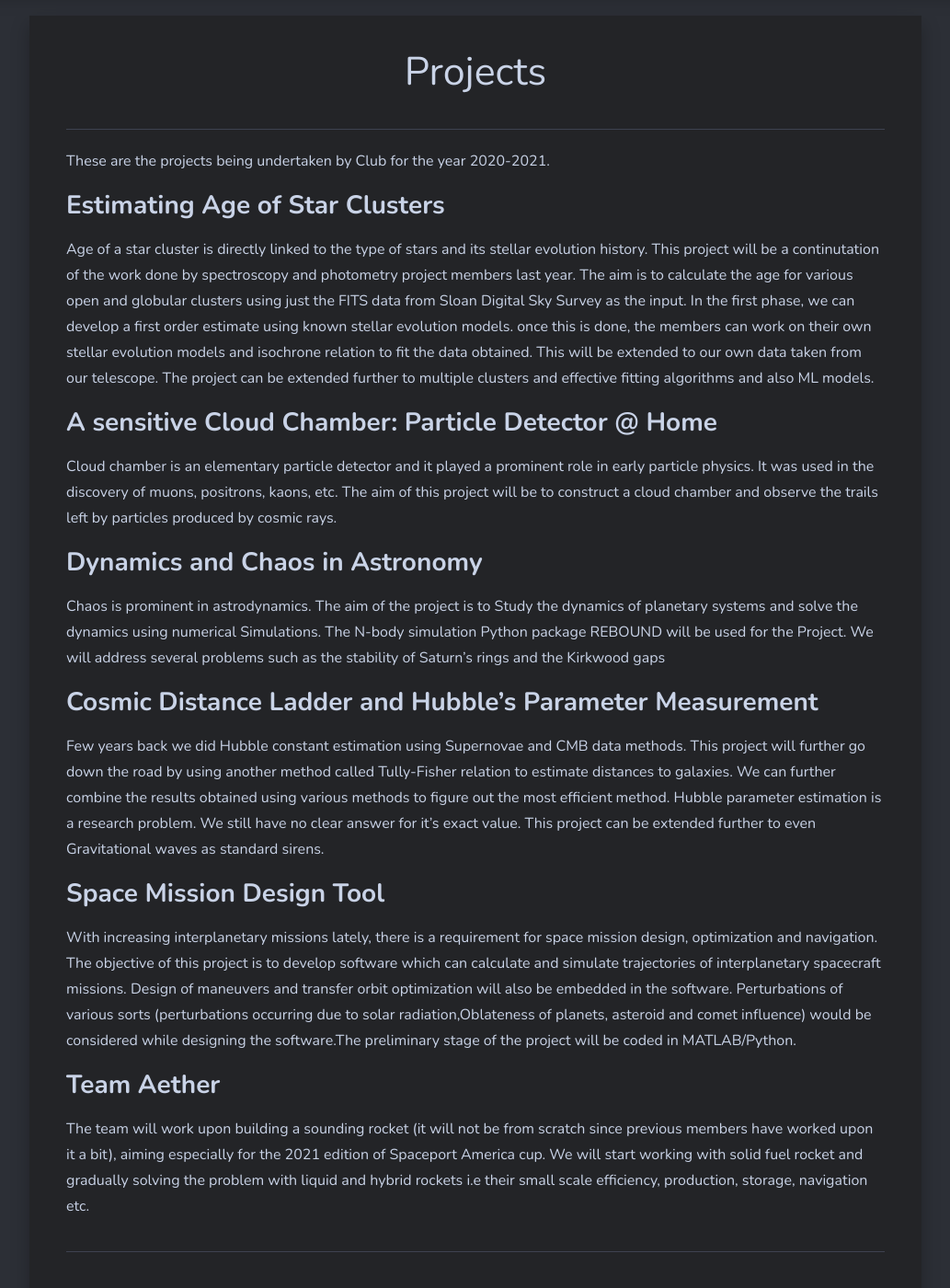
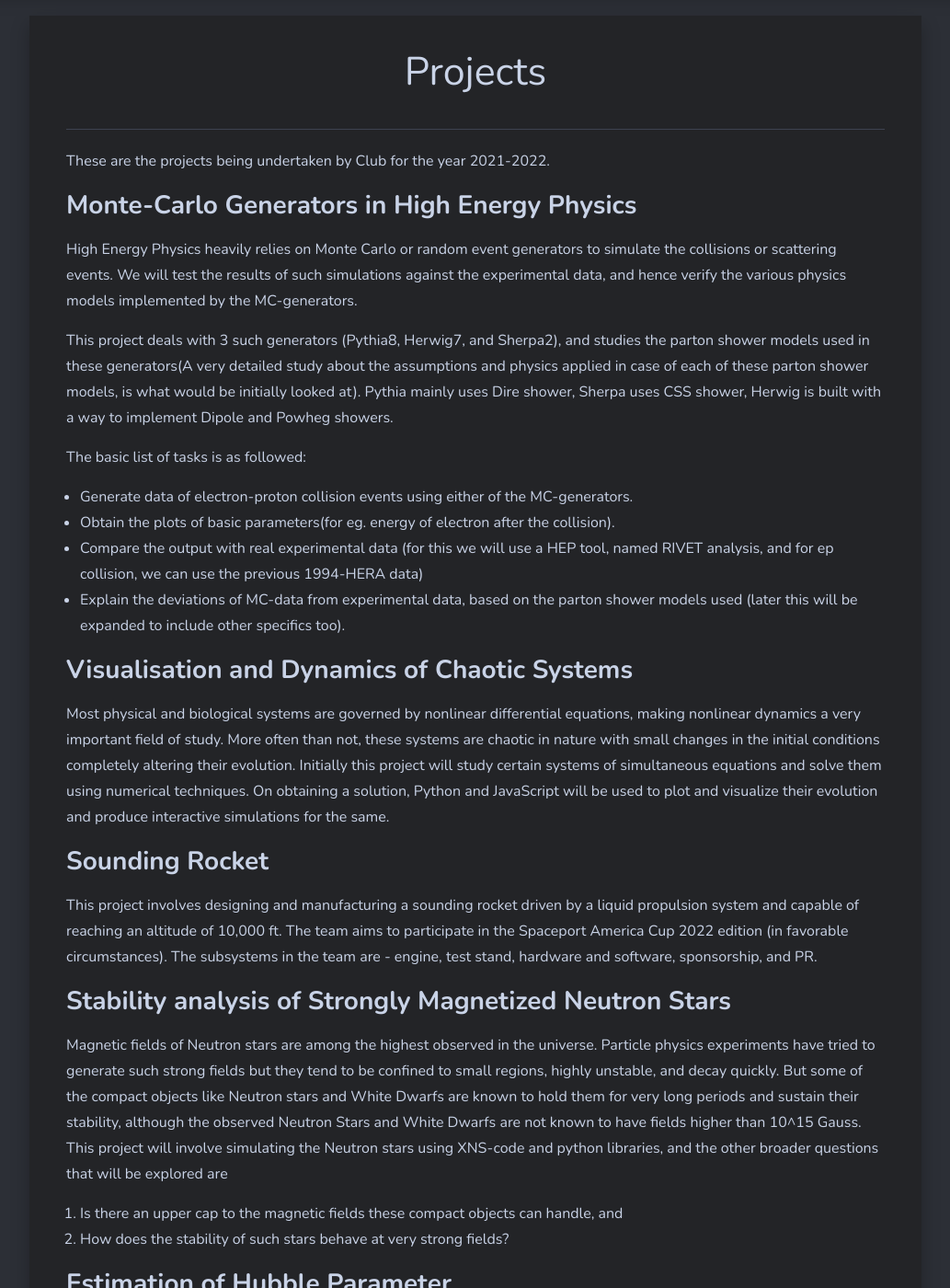
Before and after one commit to HorizonIITM/HorizonIITM.github.io, a Jekyll site: the page built from _pages/projects.md, in a window 1280 px wide and 1400 px high, scrolled down 708 px. Shown: the whole window at 92% size, without its empty margins (123-1156 px from the left). Built offline with Jekyll 4.4.1, drawn with Linux system fonts in a browser that asks for light colours; nearby versions of some CDN libraries; some of the changed text lies outside the part shown.

Commit message:
updated project page

```diff
--- a/_pages/projects.md
+++ b/_pages/projects.md
@@ -5,28 +5,40 @@ permalink: /projects/
 image: projects.webp
 ---
 
-These are the projects being undertaken by Club for the year 2020-2021.
+These are the projects being undertaken by Club for the year 2021-2022.
 
-## Estimating Age of Star Clusters
+## Monte-Carlo Generators in High Energy Physics
 
-Age of a star cluster is directly linked to the type of stars and its stellar evolution history. This project will be a continutation of the work done by spectroscopy and photometry project members last year. The aim is to calculate the age for various open and globular clusters using just the FITS data from Sloan Digital Sky Survey as the input. In the first phase, we can develop a first order estimate using known stellar evolution models. once this is done, the members can work on their own stellar evolution models and isochrone relation to fit the data obtained. This will be extended to our own data taken from our telescope. The project can be extended further to multiple clusters and effective fitting algorithms and also ML models.
+High Energy Physics heavily relies on Monte Carlo or random event generators to simulate the collisions or scattering events. We will test the results of such simulations against the experimental data, and hence verify the various physics
+models implemented by the MC-generators.
 
-## A sensitive Cloud Chamber: Particle Detector @ Home
+This project deals with 3 such generators (Pythia8, Herwig7, and Sherpa2), and studies the parton shower models used in these generators(A very detailed study about the assumptions and physics applied in case of each of these parton shower models, is what would be initially looked at). Pythia mainly uses Dire shower, Sherpa uses CSS shower, Herwig is built with a way to implement Dipole and Powheg showers.
 
-Cloud chamber is an elementary particle detector and it played a prominent role in early particle physics. It was used in the discovery of muons, positrons, kaons, etc. The aim of this project will be to construct a cloud chamber and observe the trails left by particles produced by cosmic rays.
+The basic list of tasks is as followed:
 
-## Dynamics and Chaos in Astronomy
+- Generate data of electron-proton collision events using either of the MC-generators.
+- Obtain the plots of basic parameters(for eg. energy of electron after the collision).
+- Compare the output with real experimental data (for this we will use a HEP tool, named RIVET analysis, and for ep collision, we can use the previous 1994-HERA data)
+- Explain the deviations of MC-data from experimental data, based on the parton shower models used (later this will be expanded to include other specifics too).
 
-Chaos is prominent in astrodynamics. The aim of the project is to Study the dynamics of planetary systems and solve the dynamics using numerical Simulations. The N-body simulation Python package REBOUND will be used for the Project. We will address several problems such as the stability of Saturn's rings and the Kirkwood gaps
+## Visualisation and Dynamics of Chaotic Systems
 
-## Cosmic Distance Ladder and Hubble's Parameter Measurement
+Most physical and biological systems are governed by nonlinear differential equations, making nonlinear dynamics a very important field of study. More often than not, these systems are chaotic in nature with small changes in the initial conditions completely altering their evolution.
+Initially this project will study certain systems of simultaneous equations and solve them using numerical techniques. On obtaining a solution, Python and JavaScript will be used to plot and visualize their evolution and produce interactive simulations for the same.
 
-Few years back we did Hubble constant estimation using Supernovae and CMB data methods. This project will further go down the road by using another method called Tully-Fisher relation to estimate distances to galaxies. We can further combine the results obtained using various methods to figure out the most efficient method. Hubble parameter estimation is a research problem. We still have no clear answer for it’s exact value. This project can be extended further to even Gravitational waves as standard sirens.
+## Sounding Rocket
 
-## Space Mission Design Tool
+This project involves designing and manufacturing a sounding rocket driven by a liquid propulsion system and capable of reaching an altitude of 10,000 ft. The team aims to participate in the Spaceport America Cup 2022 edition (in favorable circumstances). The subsystems in the team are - engine, test stand, hardware and software, sponsorship, and PR.
 
-With increasing interplanetary missions lately, there is a requirement for space mission design, optimization and navigation. The objective of this project is to develop software which can calculate and simulate trajectories of interplanetary spacecraft missions. Design of maneuvers and transfer orbit optimization will also be embedded in the software. Perturbations of various sorts (perturbations occurring due to solar radiation,Oblateness of planets, asteroid and comet influence) would be considered while designing the software.The preliminary stage of the project will be coded in MATLAB/Python.
+## Stability analysis of Strongly Magnetized Neutron Stars
 
-## Team Aether
+Magnetic fields of Neutron stars are among the highest observed in the universe. Particle physics experiments have tried to generate such strong fields but they tend to be confined to small regions, highly unstable, and decay quickly.
+But some of the compact objects like Neutron stars and White Dwarfs are known to hold them for very long periods and sustain their stability, although the observed Neutron Stars and White Dwarfs are not known to have fields higher than 10^15 Gauss.
+This project will involve simulating the Neutron stars using XNS-code and python libraries, and the other broader questions that will be explored are
 
-The team will work upon building a sounding rocket (it will not be from scratch since previous members have worked upon it a bit), aiming especially for the 2021 edition of Spaceport America cup. We will start working with solid fuel rocket and gradually solving the problem with liquid and hybrid rockets i.e their small scale efficiency, production, storage, navigation etc.
+1. Is there an upper cap to the magnetic fields these compact objects can handle, and
+2. How does the stability of such stars behave at very strong fields?
+
+## Estimation of Hubble Parameter
+
+This project is a continuation from last year, where the Hubble parameter was estimated using the Tully Fisher relation. The aim of this project is to refine the Hubble parameter estimate by including other standard candles such as cepheid variables and type 1a supernovae and improve the estimate obtained from the Tully Fisher relation by incorporating surface brightness data from more galaxies. In due course of time, we will also try to also get a Hubble parameter estimate from CMB data. Further scope (based on interest and understanding of cosmology) would be to tune cosmological parameters and build models to visualize the expansion of the universe for different cases, and also come up with novel libraries and tools from scratch.
```
